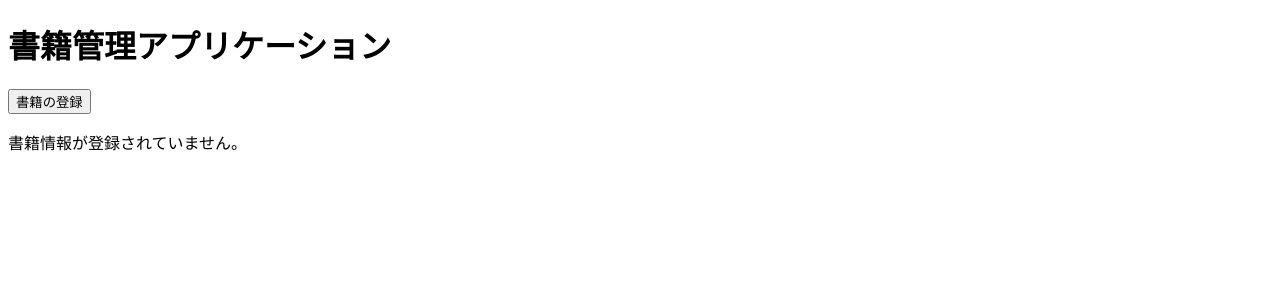
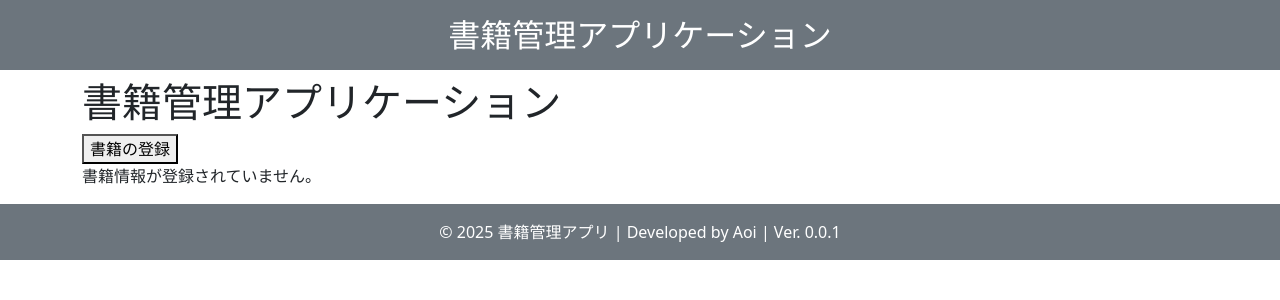
Before and after one commit to Aoi524/PJ_003, a Flask app: page / in a window 1280 px wide. Shown: the top 300 px of the page. Run offline with Flask 3, Linux system fonts and the light colour scheme; data that the repository does not hold is empty.

Commit message:
Bootstrap5.3をCDNで適用

```diff
--- a/src/templates/base.html
+++ b/src/templates/base.html
@@ -3,9 +3,21 @@
 <head>
     <meta charset="UTF-8">
     <meta name="viewport" content="width=device-width, initial-scale=1.0">
+    <link href="https://cdn.jsdelivr.net/npm/bootstrap@5.3.0/dist/css/bootstrap.min.css" rel="stylesheet" integrity="sha384-9ndCyUaIbzAi2FUVXJi0CjmCapSmO7SnpJef0486qhLnuZ2cdeRhO02iuK6FUUVM" crossorigin="anonymous">
     <title>{% block title %}{% endblock %}</title>
 </head>
 <body>
-    {% block content %}{% endblock %}
+    <header class="text-bg-secondary">
+        <h2 class="text-center py-3">書籍管理アプリケーション</h2>
+    </header>
+    <main>
+        <div class="container mb-3">
+            {% block content %}{% endblock %}
+        </div>
+    </main>
+    <footer class="text-bg-secondary">
+        <p class="text-center py-3">© 2025 書籍管理アプリ | Developed by Aoi | Ver. 0.0.1</p>
+    </footer>
+    <script src="https://cdn.jsdelivr.net/npm/bootstrap@5.3.0/dist/js/bootstrap.bundle.min.js" integrity="sha384-geWF76RCwLtnZ8qwWowPQNguL3RmwHVBC9FhGdlKrxdiJJigb/j/68SIy3Te4Bkz" crossorigin="anonymous"></script>
 </body>
 </html>
```
